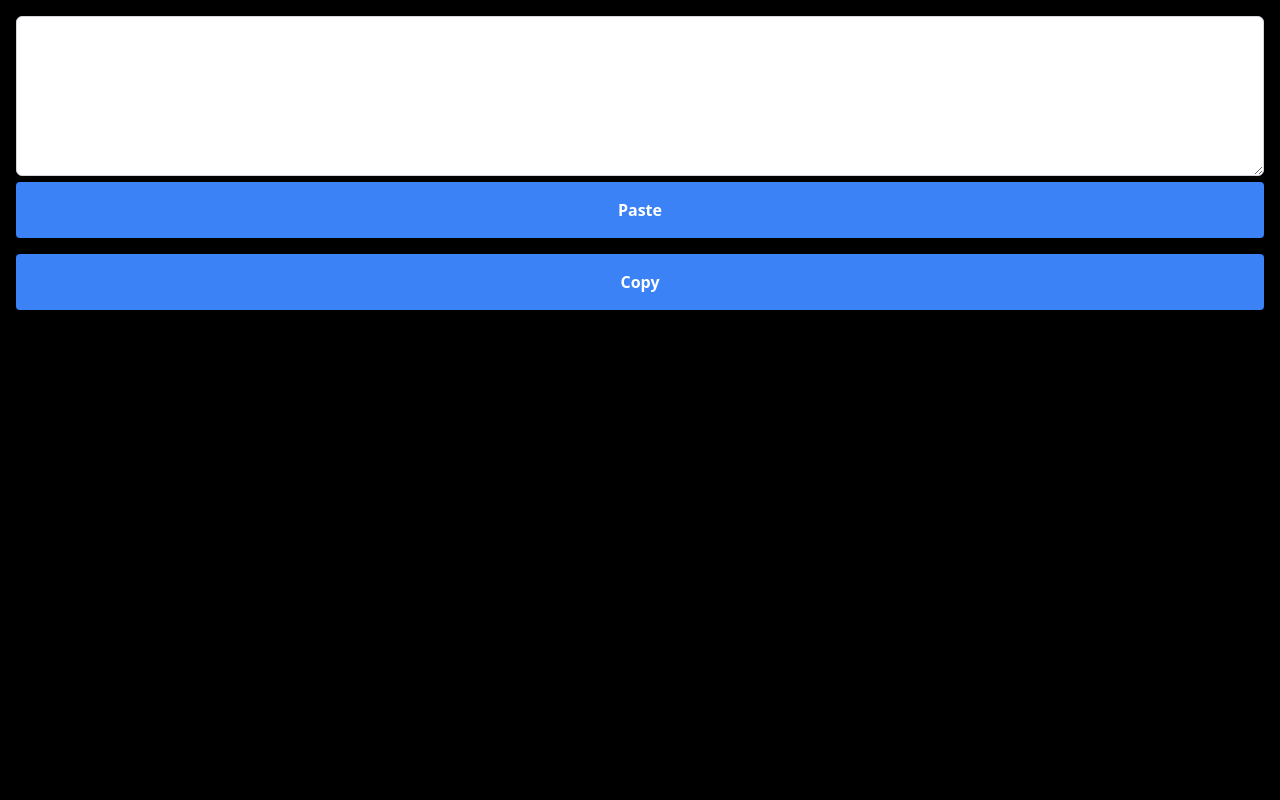
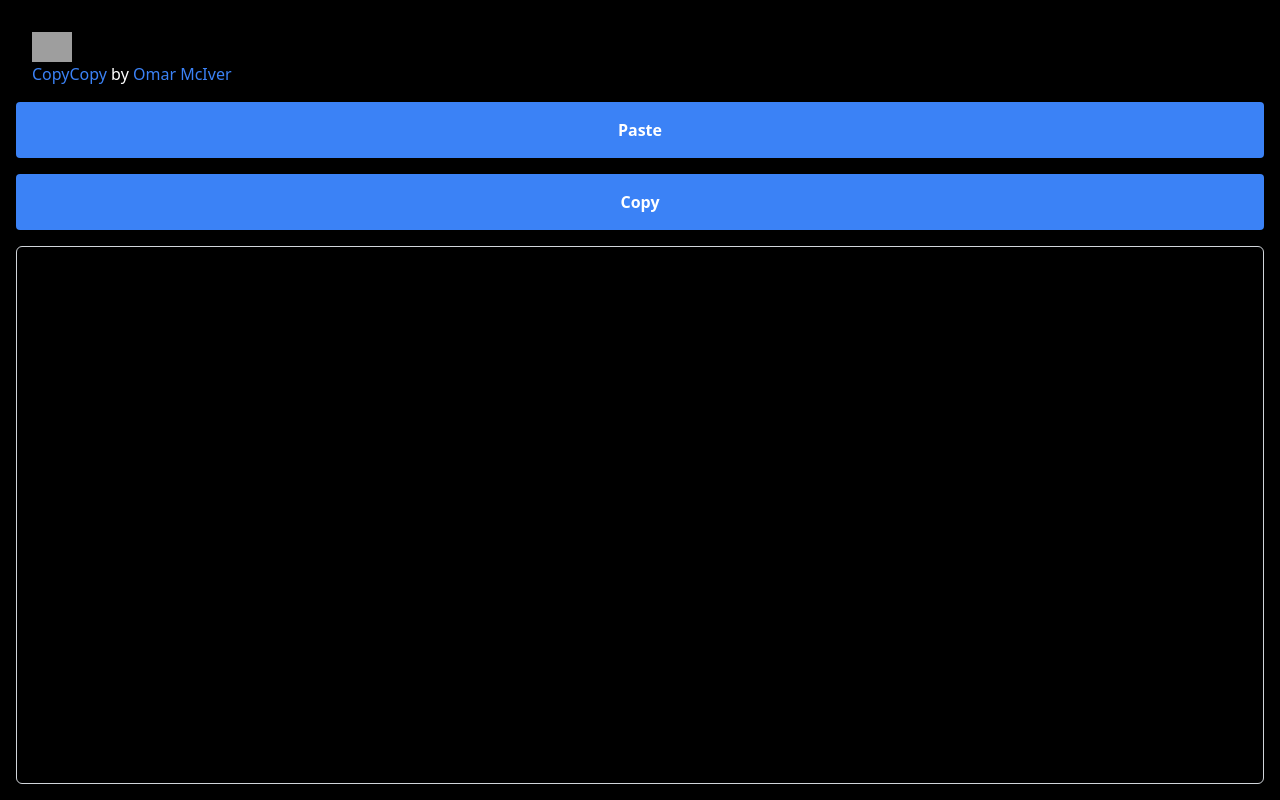
Before and after one commit to omarmciver/copycopy, a website: page src/public/index.html in a window 1280 px wide. Drawn offline with nearby package versions, Linux system fonts and the light colour scheme; files that its build step writes are made by us from their sources; grey boxes are pictures that could not be loaded.

Commit message:
Refactor package.json and index.html

```diff
--- a/package.json
+++ b/package.json
@@ -4,10 +4,8 @@
   "description": "",
   "main": "index.js",
   "scripts": {
-    "start": "npm run start:css && nodemon --watch 'src/**' --exec 'ts-node' src/index.ts",
-    "start:css": "npx postcss ./src/public/styles.css -o ./src/public/output.css",
-    "build": "tsc && ncp ./src/public ./dist/public && npm run build:css",
-    "build:css": "npx postcss ./dist/public/styles.css -o ./dist/public/output.css",
+    "start": "nodemon --watch 'src/**' --exec 'ts-node' src/index.ts",
+    "build": "tsc && ncp ./src/public ./dist/public",
     "serve": "node dist/index.js"
   },
   "keywords": [],
--- a/src/public/index.html
+++ b/src/public/index.html
@@ -1,20 +1,28 @@
 <!DOCTYPE html>
-<html lang="en" class>
+<html lang="en">
     <head>
-        <title>CopyCopy</title>
-        <link href="/output.css" rel="stylesheet">
+        <title>CopyCopy by Omar McIver</title>
         <link
             href="https://cdn.jsdelivr.net/npm/tailwindcss@2.2.19/dist/tailwind.min.css"
             rel="stylesheet">
     </head>
-    <body class="bg-black">
-        <div class="container mx-auto p-4 h-screen">
-            <textarea id="inputBox" onchange="postText()"
-                class="w-full h-40 p-2 rounded-md border border-gray-300 focus:outline-none focus:ring-2 focus:ring-blue-500"></textarea>
+    <body class="bg-black text-white">
+        <div class="container mx-auto p-4 h-screen flex flex-col">
+            <div class="p-4">
+                <img
+                    src="https://avatars.githubusercontent.com/u/56705059?v=4"
+                    alt="Omar McIver" class="w-10" />
+                <a href="https://github.com/omarmciver/copycopy"
+                    class="text-blue-500 hover:text-blue-700">CopyCopy</a> by
+                <a href="https://github.com/omarmciver"
+                    class="text-blue-500 hover:text-blue-700">Omar McIver</a>
+            </div>
             <button onclick="pasteText()"
-                class="bg-blue-500 hover:bg-blue-700 text-white font-bold py-4 px-4  mb-4 rounded w-full">Paste</button>
+                class="bg-blue-500 hover:bg-blue-700 text-white font-bold py-4 px-4 mb-4 rounded w-full">Paste</button>
             <button onclick="copyText()"
-                class="bg-blue-500 hover:bg-blue-700 text-white font-bold py-4 px-4 rounded w-full">Copy</button>
+                class="bg-blue-500 hover:bg-blue-700 text-white font-bold py-4 px-4 mb-4 rounded w-full">Copy</button>
+            <textarea id="inputBox" onchange="postText()" readonly
+                class="flex-grow w-full bg-black text-white p-2 rounded-md border border-gray-300 focus:outline-none focus:ring-2 focus:ring-blue-500 resize-none"></textarea>
         </div>
         <script>
         const inputBox = document.getElementById('inputBox');
--- a/src/public/styles.css
+++ /dev/null
@@ -1,3 +0,0 @@
-@import 'tailwindcss/base';
-@import 'tailwindcss/components';
-@import 'tailwindcss/utilities';
```
Also changed, not shown: LICENSE.md (added), README.md (added).
